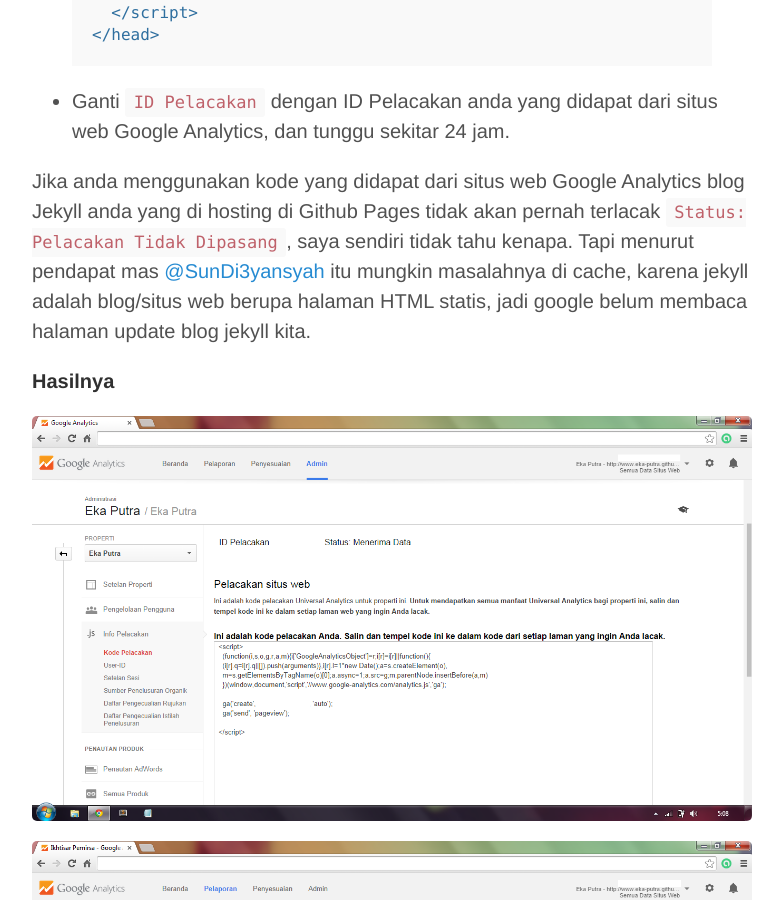
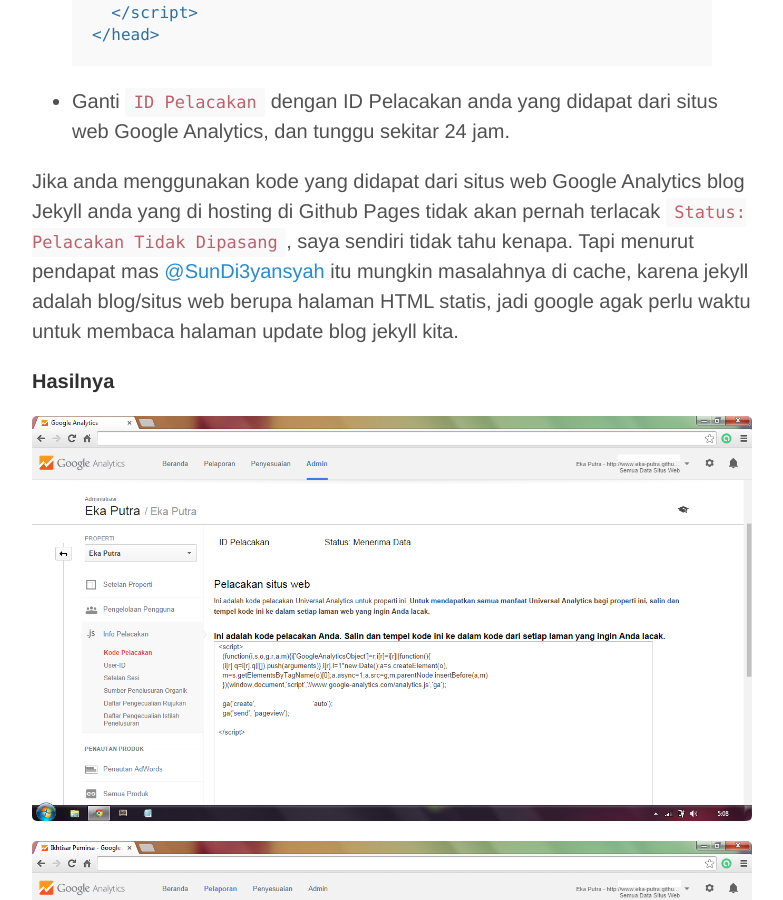
Before and after one commit to eputra/eputra.github.io, a Jekyll site: the page built from _posts/2014-09-19-google-analystics-jekyll-github-pages.md, in a window 1280 px wide and 900 px high, scrolled down 1837 px. Shown: the whole window, without its empty margins (248-1031 px from the left). Built offline with Jekyll 4.4.1, drawn with Linux system fonts in a browser that asks for light colours; Markdown is read by kramdown in place of the engine named in the settings; comment, search, counter and statistics services are not loaded; some of the changed text lies outside the part shown.

Commit message:
edit post

```diff
--- a/_posts/2014-09-19-google-analystics-jekyll-github-pages.md
+++ b/_posts/2014-09-19-google-analystics-jekyll-github-pages.md
@@ -60,7 +60,7 @@
 
 - Ganti `ID Pelacakan` dengan ID Pelacakan anda yang didapat dari situs web Google Analytics, dan tunggu sekitar 24 jam.
 
-Jika anda menggunakan kode yang didapat dari situs web Google Analytics blog Jekyll anda yang di hosting di Github Pages tidak akan pernah terlacak `Status: Pelacakan Tidak Dipasang`, saya sendiri tidak tahu kenapa. Tapi menurut pendapat mas [@SunDi3yansyah](http://twitter.com/SunDi3yansyah) itu mungkin masalahnya di cache, karena jekyll adalah blog/situs web berupa halaman HTML statis, jadi google belum membaca halaman update blog jekyll kita.
+Jika anda menggunakan kode yang didapat dari situs web Google Analytics blog Jekyll anda yang di hosting di Github Pages tidak akan pernah terlacak `Status: Pelacakan Tidak Dipasang`, saya sendiri tidak tahu kenapa. Tapi menurut pendapat mas [@SunDi3yansyah](http://twitter.com/SunDi3yansyah) itu mungkin masalahnya di cache, karena jekyll adalah blog/situs web berupa halaman HTML statis, jadi google agak perlu waktu untuk membaca halaman update blog jekyll kita.
 
 **Hasilnya**
 
```
Also changed, not shown: other parts of _posts/2014-09-19-google-analystics-jekyll-github-pages.md (+1 -1 lines).
